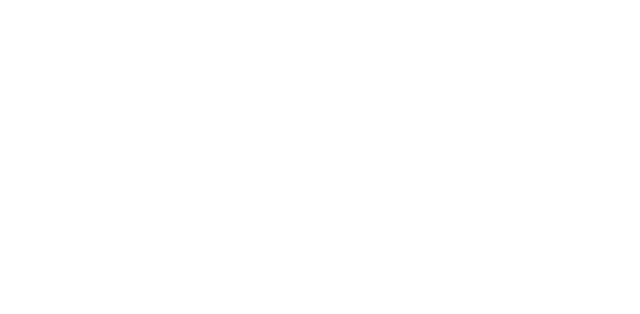
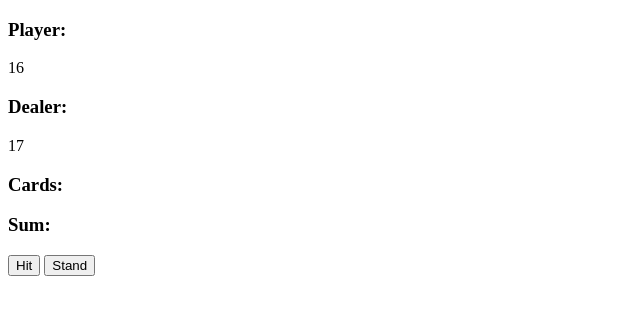
Before and after one commit to t-rushia/blackjack, a plain HTML site: page index.html in a window 1280 px wide. Shown: the whole page, without its empty margins (0-640 px from the left). Drawn offline with Linux system fonts and the light colour scheme.

Commit message:
Basic HTML game markup finished

```diff
--- a/index.html
+++ b/index.html
@@ -8,6 +8,26 @@
   </head>
 
   <body>
+    <div class="game">
+      <div class="game-total">
+        <h3>Player:</h3>
+        <p id="playertotal-el">16</p>
+        <h3>Dealer:</h3>
+        <p id="dealertotal-el">17</p>
+      </div>
+
+      <div class="card-total">
+        <h3>Cards:</h3>
+        <p id="playercards-el"></p>
+        <h3>Sum:</h3>
+        <p id="sum-el"></p>
+      </div>
+
+      <div class="btn-container">
+        <button onclick="hit()">Hit</button>
+        <button onclick="stand()">Stand</button>
+      </div>
+    </div>
     <script src="script.js"></script>
   </body>
 </html>
```
